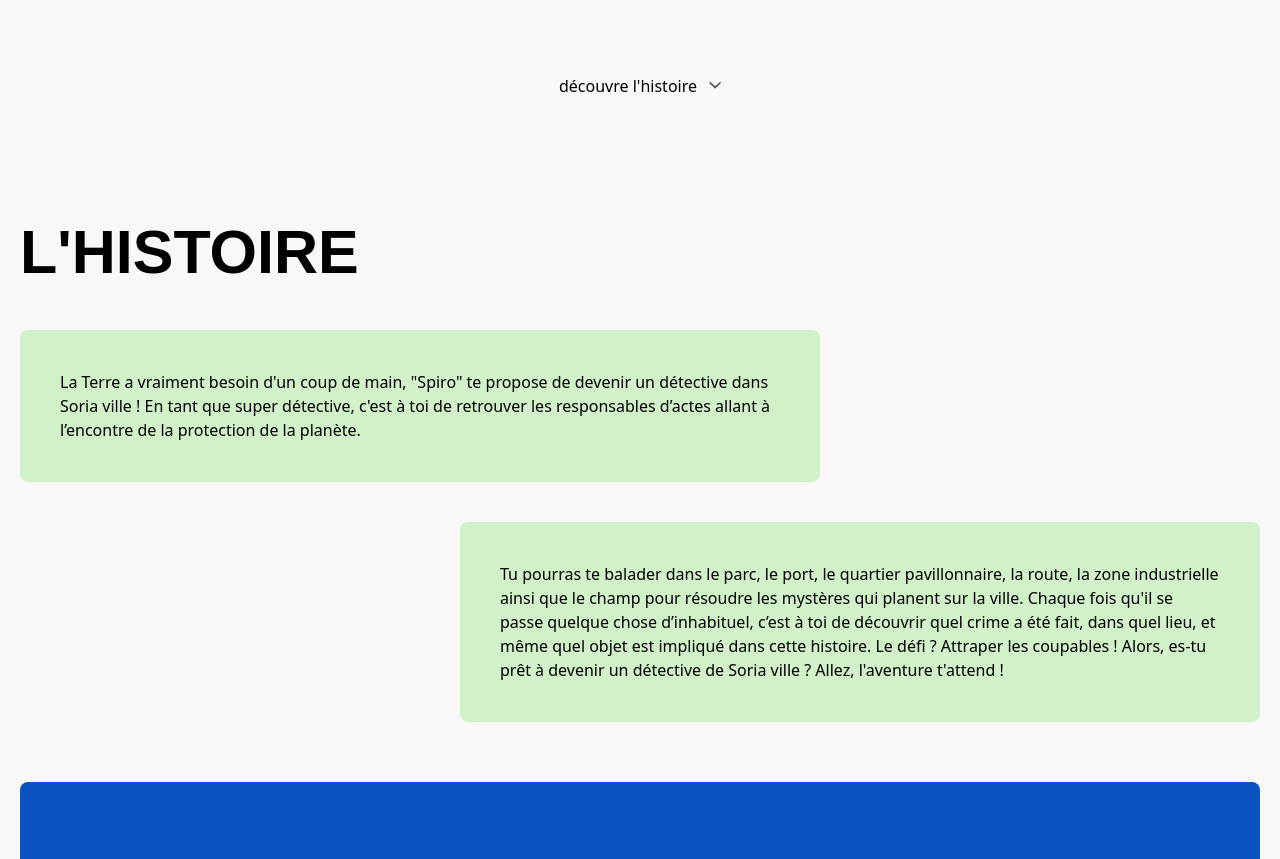
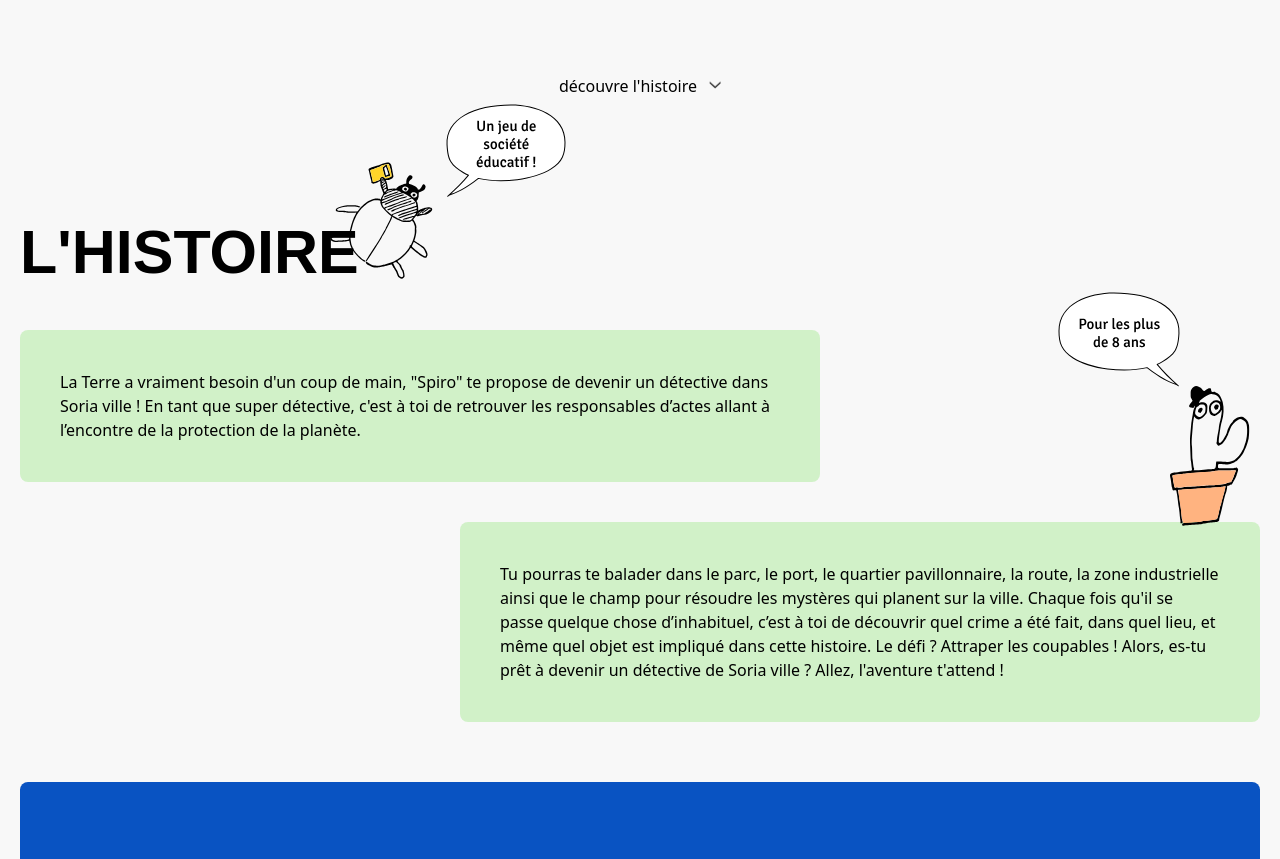
Before and after one commit to samuelabadie/spiro, a Gatsby site: page / in a window 1280 px wide. Shown: the part 736-1595 px from the top of the page. Built offline with nearby package versions, Linux system fonts and the light colour scheme; Gatsby itself is replaced by a stand-in of ours.

Commit message:
add home icons

```diff
--- a/src/pages/index.js
+++ b/src/pages/index.js
@@ -5,6 +5,8 @@ import Layout from '../components/layout';
 import Favicon from '../images/favicon.svg';
 import Arrowicon from '../images/icons/arrow.svg';
 import HeroImage from '../images/hero-image.png';
+import CactusIcon from '../images/icons/cactus.svg';
+import LadybugIcon from '../images/icons/ladybug.svg';
 
 const IndexPage = () => {
   return (
@@ -35,14 +37,22 @@ const IndexPage = () => {
         </div>
       </Link>
       <section id="story" class="max-w-[1300px] py-10">
-        <h1 class="mb-10">l'histoire</h1>
+        <h1 class="mb-10 relative">
+          l'histoire
+          <div class="left-[300px] bottom-[0px] hidden sm:block absolute">
+              <img src={LadybugIcon}/>
+          </div>
+        </h1>
         <div class="w-full flex justify-start">
-          <div class="bg-light-green md:p-[40px] p-[20px] rounded-lg md:max-w-[800px]">
+          <div class="bg-light-green md:p-[40px] p-[20px] rounded-lg md:max-w-[800px] relative">
             La Terre a vraiment besoin d'un coup de main, "Spiro" te propose de devenir un détective dans Soria ville ! En tant que super détective, c'est à toi de retrouver les responsables d’actes allant à l’encontre de la protection de la planète.
           </div>
         </div>
-        <div class="w-full flex justify-end md:mt-10 mt-4">
-        <div class="bg-light-green md:p-[40px] p-[20px] rounded-lg md:max-w-[800px]">
+        <div class="relative w-full flex justify-end md:mt-10 mt-4">
+          <div class="right-[10px] top-[-230px] hidden md:block absolute">
+              <img src={CactusIcon}/>
+          </div>
+          <div class="bg-light-green md:p-[40px] p-[20px] rounded-lg md:max-w-[800px]">
           Tu pourras te balader dans le parc, le port, le quartier pavillonnaire, la route, la zone industrielle ainsi que le champ pour résoudre les mystères qui planent sur la ville. Chaque fois qu'il se passe quelque chose d’inhabituel, c’est à toi de découvrir quel crime a été fait, dans quel lieu, et même quel objet est impliqué dans cette histoire.
 Le défi ? Attraper les coupables ! Alors, es-tu prêt à devenir un détective de Soria ville ? Allez, l'aventure t'attend !
           </div>
```
Also changed, not shown: src/images/icons/cactus.svg (added), src/images/icons/ladybug.svg (added).
